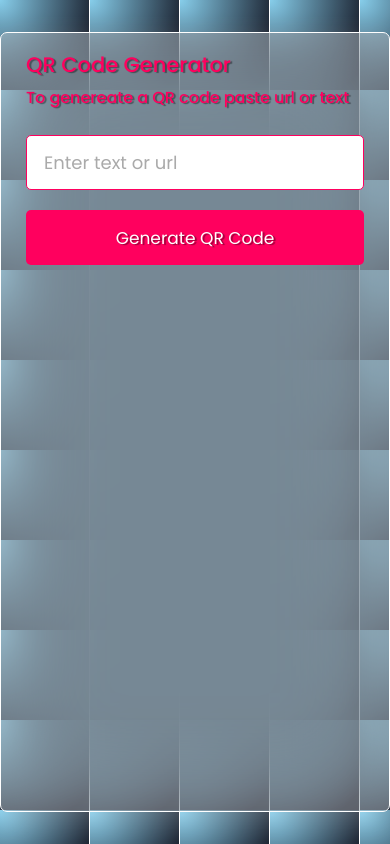
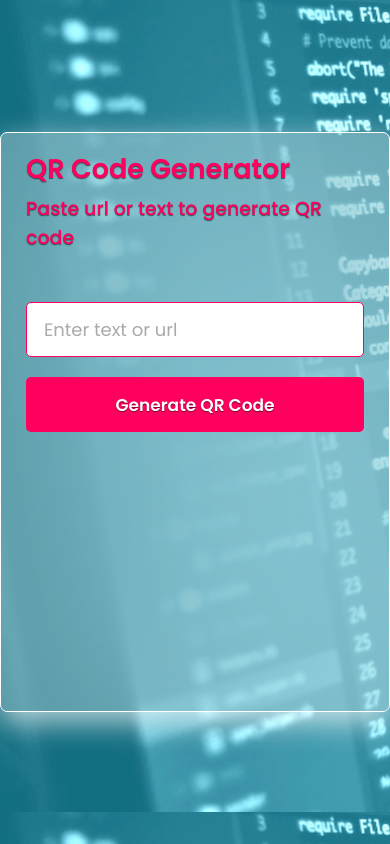
Before and after one commit to tpreisig/qr-code-generator, a plain HTML site: page index.html in a window 390 px wide. Drawn offline with Linux system fonts and the light colour scheme.

Commit message:
Added all

```diff
--- a/index.html
+++ b/index.html
@@ -15,7 +15,7 @@
     <div class="wrapper">
         <header>
             <h1>QR Code Generator</h1>
-            <p>To genereate a QR code paste url or text</p>
+            <p>Paste url or text to generate QR code</p>
         </header>
         <div class="form">
             <input type="text" placeholder="Enter text or url">
--- a/style.css
+++ b/style.css
@@ -1,10 +1,9 @@
-@import url('https://fonts.googleapis.com/css2?family=Poppins:wght@300;400;500;600&display=swap');
+@import url("https://fonts.googleapis.com/css2?family=Poppins:wght@300;400;500;600&display=swap");
 
 :root {
-    --font: 'Poppins', sans-serif;
-    --dark-color: #0b0b0c;
+  --font: "Poppins", sans-serif;
   --bright-color: rgba(255, 255, 255, 0.3);
-    --text-shadow: 2px 1px 1px rgba(0, 0, 0, 0.4);
+  --text-shadow: 0 1px 1px rgba(0, 0, 0, 0.55);
 }
 
 * {
@@ -19,49 +18,44 @@ body {
   align-items: center;
   justify-content: center;
   min-height: 100vh;
-    background: #07252ff4;
-    background: rgb(22, 22, 22);
-    background-image:
-        linear-gradient(to left, #fff 0.5px, transparent 0.5px),
-        linear-gradient(to bottom, #fff 0.5px, transparent 0.5px),
-        radial-gradient(at 0 0, skyblue 0px, transparent 90%);
-    background-size: 90px 100vh;
-    background-position: center;
+  background-image: url("./assets/bg-home-1.jpg");
+  background-position: cover;
   overflow: hidden;
 }
-
 
 .wrapper {
   background: var(--bright-color);
   height: 490px;
-    max-width: 410px;
   border-radius: 7px;
   padding: 16px 25px;
-    transition: height 0.2s ease;
-    backdrop-filter: blur(50px);
+  backdrop-filter: blur(100px);
   border: 1px solid #fff;
   cursor: pointer;
-    box-shadow: 0 10px 30px rgba(255,255,255,0.2);
+  box-shadow: 0 10px 30px rgba(255, 255, 255, 0.7);
+  width: 600px;
+  transition: all 0.5s ease;
 }
 
 .wrapper.active {
   height: 530px;
+  box-shadow: none;
 }
 
 header h1 {
-    font-size: 21px;
-    font-weight: 500;
+  font-size: 27px;
+  font-weight: 800;
   text-shadow: var(--text-shadow);
 }
 
 header p {
+  font-size: 19px;
   margin-top: 5px;
   font-weight: 500;
   text-shadow: var(--text-shadow);
 }
 
 .wrapper .form {
-    margin: 25px 0 30px;
+  margin: 50px 0 30px;
 }
 
 .form :where(input, button) {
@@ -88,6 +82,7 @@ header p {
   cursor: pointer;
   margin-top: 20px;
   font-size: 17px;
+  font-weight: 900;
   text-shadow: var(--text-shadow);
 }
 
@@ -99,37 +94,30 @@ header p {
   padding: 33px 0;
   border-radius: 5px;
   opacity: 1;
+  transition: all 0.5s ease;
 }
 
 .wrapper.active .qr-code {
   opacity: 1;
   pointer-events: auto;
-    transition: opacity 0.5s 0.5s ease;
 }
 
-@media screen and (max-width: 768px){
-    body{
-        background: rgb(6, 0, 11);
-        background-image:
-        linear-gradient(to left, #fff 0.5px, transparent 0.5px),
-        linear-gradient(to bottom, #fff 0.5px, transparent 0.5px),
-        radial-gradient(at 100vw 0, skyblue 0px, transparent 90%);
-        background-size: 100vw 50px;
+@media screen and (max-width: 768px) {
+  body {
+    background-image: url("./assets/bg-home-2.jpg");
   }
-    .wrapper{
-        height: 780px;
+  .wrapper {
+    height: 580px;
+    width: 500px;
   }
 }
 
 @media screen and (max-width: 576px) {
-    body{
-        background-image:
-        linear-gradient(to left, #fff 0.5px, transparent 0.5px),
-        linear-gradient(to bottom, #fff 0.5px, transparent 0.5px),
-        radial-gradient(at 0 0, skyblue 0px, transparent 90%);
-        background-size: 90px 90px;
+  body {
+    background-image: url("./assets/bg-home-3.jpg");
   }
-    .wrapper{
-        height: 780px;
+  .wrapper {
+    height: 580px;
+    width: 410px;
   }
 }
```
Also changed, not shown: assets/bg-home-1.jpg (added), assets/bg-home-2.jpg (added), assets/bg-home-3.jpg (added). Lines whose indentation alone changed are shown as unchanged.
